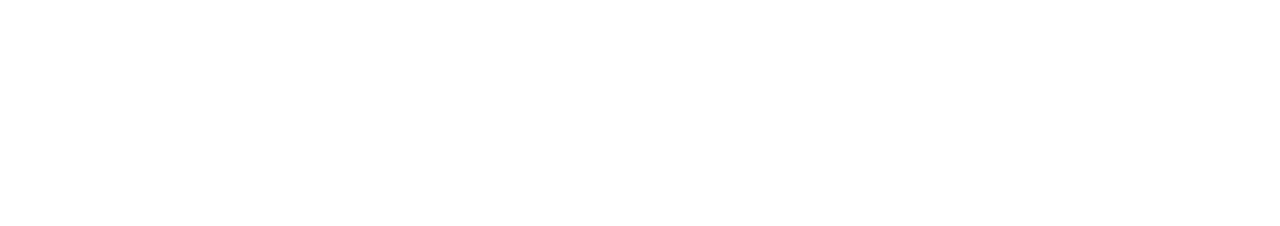
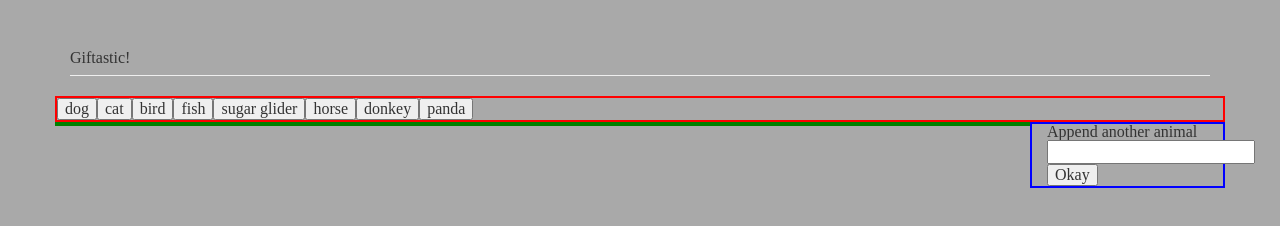
Before and after one commit to Forcium/Giftastic, a plain HTML site: page index.html in a window 1280 px wide. Drawn offline with nearby package versions, Linux system fonts and the light colour scheme.

Commit message:
stopped before implementing ajax in js for today

```diff
--- a/css/style.css
+++ b/css/style.css
@@ -0,0 +1,16 @@
+body {
+  background-color: darkgray;
+  margin: 10px;
+}
+
+#buttonsA {
+  border: solid 2px red;
+}
+
+#gifThumbs {
+  border: solid 2px green;
+}
+
+.addAnimal {
+  border: solid 2px blue;
+}
--- a/index.html
+++ b/index.html
@@ -1,6 +1,7 @@
 <!DOCTYPE html>
 <html lang="en">
 <head>
+  <link rel="stylesheet" href="https://maxcdn.bootstrapcdn.com/bootstrap/3.3.7/css/bootstrap.min.css" integrity="sha384-BVYiiSIFeK1dGmJRAkycuHAHRg32OmUcww7on3RYdg4Va+PmSTsz/K68vbdEjh4u" crossorigin="anonymous">
   <link rel="stylesheet" type="text/css" href="css/reset.css">
   <link rel="stylesheet" type="text/css" href="css/style.css">
   <meta charset="UTF-8">
@@ -10,11 +11,35 @@
 </head>
 <body>
 
+<div class="container">
 
+  <div class="page-header">
+    <h1>Giftastic!</h1>
+  </div>
 
+  <!-- Animal buttons -->
+  <div class="row" id="buttonsA">
+  </div>
 
+  <div class="row">
 
+    <!-- Animal gif thumbnails -->
+    <div class="col-lg-10" id="gifThumbs">
+    </div>
 
+    <!-- Add another animal -->
+    <div class="col-lg-2 addAnimal">
+      <form id="inputAnimal">
+        <label for="input-animal" class="inputLabel">Append another animal</label>
+        <input type="teext" id="put-animal">
+        <br/>
+        <input id="animalSubmit" type="submit" value="Okay">
+      </form>
+    </div>
+
+  </div>
+
+</div> <!-- End   -->
 
 
 
--- a/js/app.js
+++ b/js/app.js
@@ -0,0 +1,29 @@
+$(document).ready(function() {
+  renderButtons();
+});
+
+// Array of initial animals
+var topic = ["dog", "cat", "bird", "fish", "sugar glider", "horse", "donkey", "panda"];
+
+
+function renderButtons() {                      //renderButton will display buttons for intial array set
+  $("#buttonsA").empty();                       //empty out button div
+
+  for (var i=0; i<topic.length; i++) {
+    var button = $("<button>");                 //creating buttons via JS
+    button.addClass("animalButton");
+    button.attr("animalData", topic[i]);
+    button.text(topic[i]);
+    $("#buttonsA").append(button);              //button is created and added to html
+  }
+}
+
+$("#animalSubmit").on("click", function(event) {     //user inputs a NEW animal
+    event.preventDefault();   //~~~~~~~~~~~~~~~~~~~~~~~Prevent a link from opening the URL
+  var newAnimal = $("#put-animal").val().trim();
+
+  topic.push(newAnimal);
+  $("#put_animal").val("");
+
+  renderButtons();
+})
```
